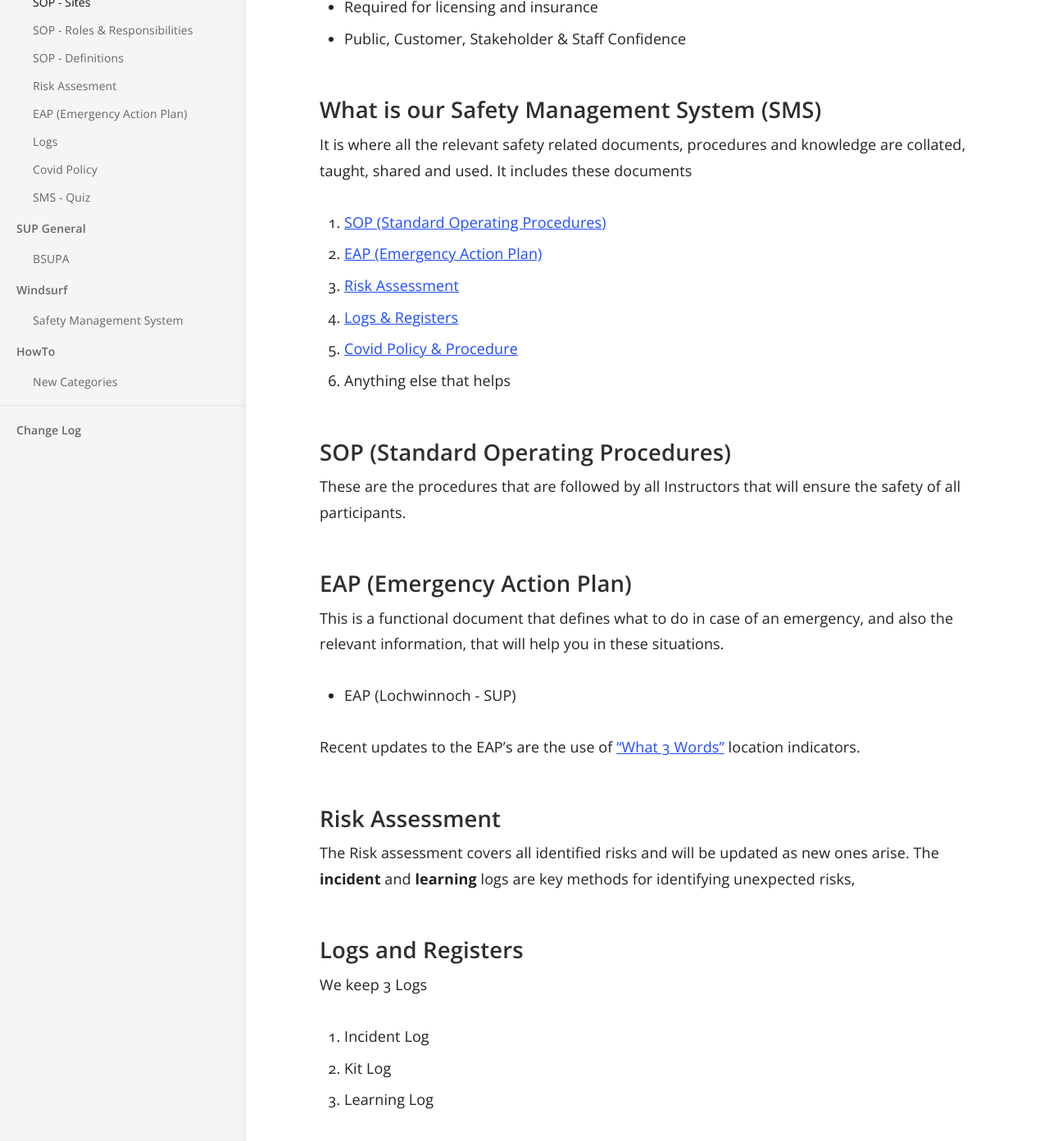
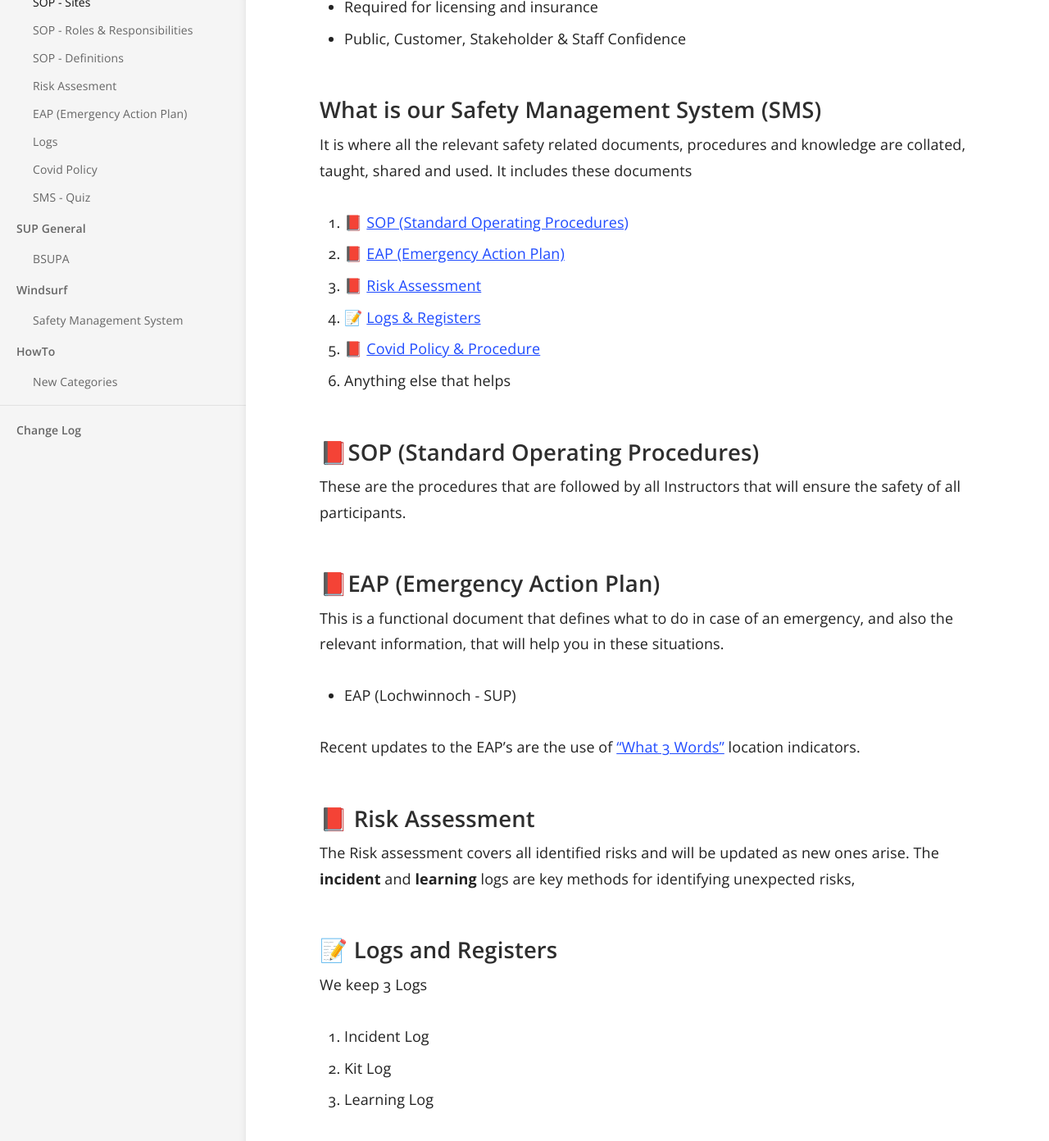
Before and after one commit to numbat70/clyde, a Jekyll site: the page built from _docs/Content/01-SUP_SMS.md, in a window 1280 px wide and 1400 px high, scrolled down 391 px. Shown: the top 1392 px of the window at 82% size. Built offline with Jekyll 4.4.1, drawn with Linux system fonts in a browser that asks for light colours; some of the changed text lies outside the part shown.

Commit message:
Update 01-SUP_SMS.md
mk

```diff
--- a/_docs/Content/01-SUP_SMS.md
+++ b/_docs/Content/01-SUP_SMS.md
@@ -14,18 +14,18 @@ order: 4
 ## What is our Safety Management System (SMS)
 It is where all the relevant safety related documents, procedures and knowledge are collated, taught, shared and used.
 It includes these documents
-1. [SOP (Standard Operating Procedures)](https://numbat70.github.io/clyde/Content/04-SUP_SOP)
-2.  [EAP (Emergency Action Plan)](https://numbat70.github.io/clyde/Content/21-SUP_EAP)
-3.  [Risk Assessment](https://numbat70.github.io/clyde/Content/20-SUP_RISK)
-4.  [Logs & Registers](https://numbat70.github.io/clyde/Content/22-SUP_LOGS)
-5.  [Covid Policy & Procedure](https://numbat70.github.io/clyde/Content/28-SUP_SMS_COVID/)
+1.  📕 [SOP (Standard Operating Procedures)](https://numbat70.github.io/clyde/Content/04-SUP_SOP)
+2.  📕 [EAP (Emergency Action Plan)](https://numbat70.github.io/clyde/Content/21-SUP_EAP)
+3.  📕 [Risk Assessment](https://numbat70.github.io/clyde/Content/20-SUP_RISK)
+4.  📝 [Logs & Registers](https://numbat70.github.io/clyde/Content/22-SUP_LOGS)
+5.  📕 [Covid Policy & Procedure](https://numbat70.github.io/clyde/Content/28-SUP_SMS_COVID/)
 6.  Anything else that helps
 
 
-## SOP (Standard Operating Procedures)
+## 📕SOP (Standard Operating Procedures)
 These are the procedures that are followed by all Instructors that will ensure the safety of all participants.
 
-## EAP (Emergency Action Plan)
+## 📕EAP (Emergency Action Plan)
 This is a functional document that defines what to do in case of an emergency, and also the relevant information, that will help you in these situations.
 
 - EAP (Lochwinnoch - SUP)
@@ -33,20 +33,20 @@ This is a functional document that defines what to do in case of an emergency, a
 Recent updates to the EAP's are the use of ["What 3 Words"](https://what3words.com) location indicators.
 
 
-## Risk Assessment
+## 📕 Risk Assessment
 The Risk assessment covers all identified risks and will be updated as new ones arise.
 The **incident** and **learning** logs are key methods for identifying unexpected risks,
 
 
 
-## Logs and Registers
+## 📝 Logs and Registers
 We keep 3 Logs
 1. Incident Log
 2. Kit Log
 3. Learning Log
 
 
-## Covid Policy
+## 📕 Covid Policy
 This policy is a constantly evolving document. Check it regularly for updates.
 
 
```
